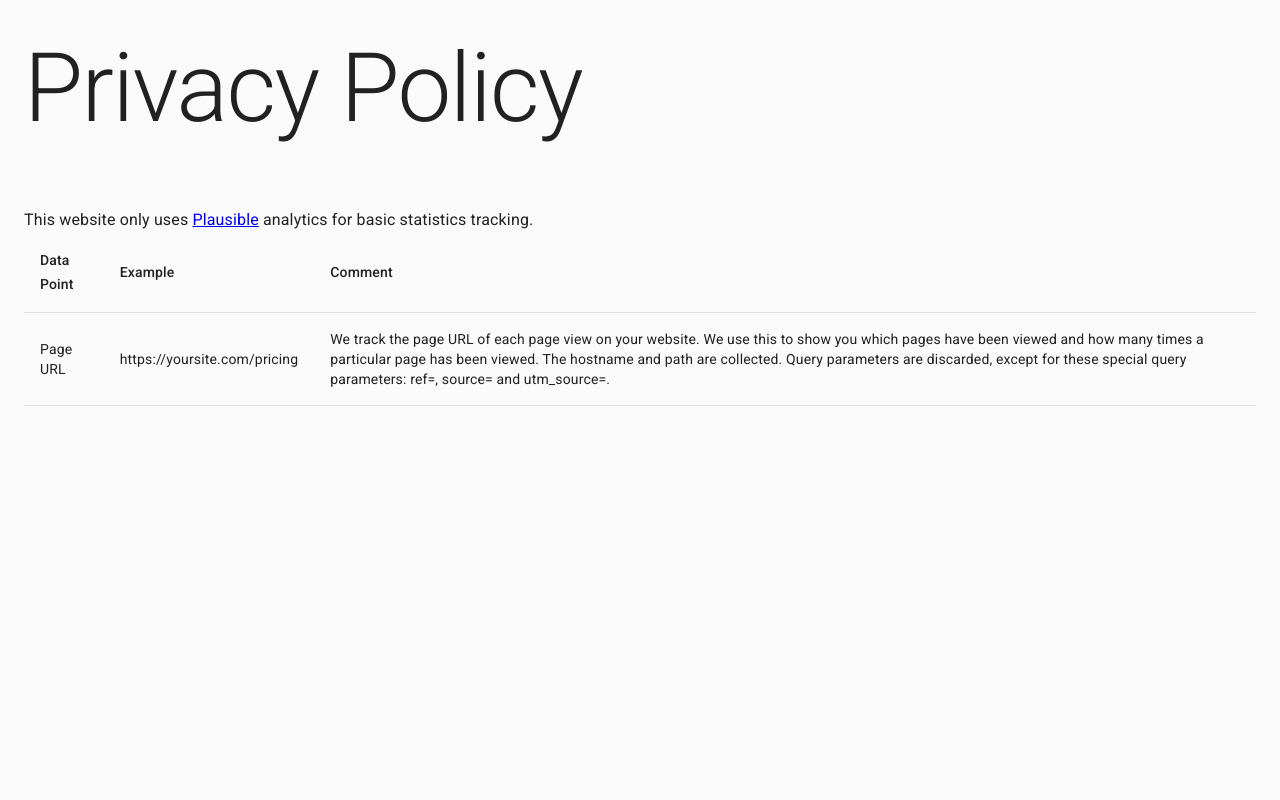
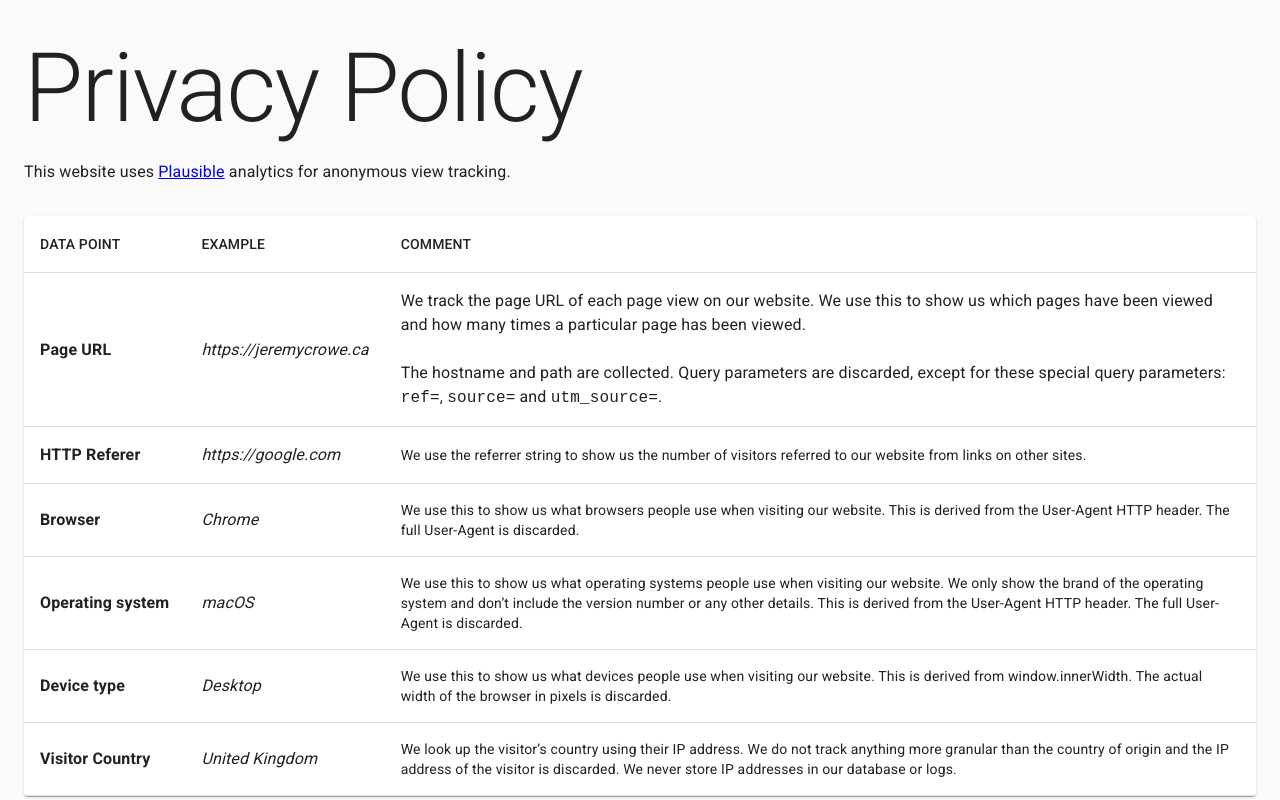
Before and after one commit to JaCrowe/jeremycrowe, a Next.js app: page /privacy-policy in a window 1280 px wide. Built offline with nearby package versions, Linux system fonts and the light colour scheme.

Commit message:
Add privacy policy

```diff
--- a/pages/privacy-policy.tsx
+++ b/pages/privacy-policy.tsx
@@ -7,41 +7,161 @@ import {
   TableRow,
   TableCell,
   TableBody,
+  makeStyles,
+  Card,
+  useTheme,
+  Theme,
 } from '@material-ui/core'
+import { ReactElement } from 'react'
 
-export default function PrivacyPolicy({ allPostsData }) {
+export default function PrivacyPolicy() {
+  const theme = useTheme()
+  const classes = useStyles({ theme })
   return (
     <Layout>
       <Container>
-        <Typography variant="h1" style={{ marginBottom: '64px' }}>
+        <Typography variant="h1" className={classes.title}>
           Privacy Policy
         </Typography>
-        <Typography>
-          This website only uses <a href="https://plausible.io">Plausible</a> analytics for basic
-          statistics tracking.
+        <Typography className={classes.description}>
+          This website uses <a href="https://plausible.io">Plausible</a> analytics for anonymous
+          view tracking.
         </Typography>
-        <Table>
-          <TableHead>
-            <TableRow>
-              <TableCell>Data Point</TableCell>
-              <TableCell>Example</TableCell>
-              <TableCell>Comment</TableCell>
-            </TableRow>
-          </TableHead>
-          <TableBody>
-            <TableRow>
-              <TableCell>Page URL</TableCell>
-              <TableCell>https://yoursite.com/pricing</TableCell>
-              <TableCell>
-                We track the page URL of each page view on your website. We use this to show you
-                which pages have been viewed and how many times a particular page has been viewed.
-                The hostname and path are collected. Query parameters are discarded, except for
-                these special query parameters: ref=, source= and utm_source=.
-              </TableCell>
-            </TableRow>
-          </TableBody>
-        </Table>
+        <PrivacyItemTable />
       </Container>
     </Layout>
   )
 }
+
+const PrivacyItemTable = () => {
+  const theme = useTheme()
+  const classes = useStyles({ theme })
+  return (
+    <Card>
+      <Table>
+        <TableHead>
+          <TableRow>
+            <TableCell className={classes.th}>Data Point</TableCell>
+            <TableCell className={classes.th}>Example</TableCell>
+            <TableCell className={classes.th}>Comment</TableCell>
+          </TableRow>
+        </TableHead>
+        <TableBody>
+          {privacyItems.map(({ dataPoint, example, comment }) => (
+            <TableRow key={dataPoint}>
+              <TableCell>
+                <Typography className={classes.dataPoint}>{dataPoint}</Typography>
+              </TableCell>
+              <TableCell>
+                <Typography className={classes.example}>{example}</Typography>
+              </TableCell>
+              <TableCell>{comment}</TableCell>
+            </TableRow>
+          ))}
+        </TableBody>
+      </Table>
+    </Card>
+  )
+}
+
+type privacyItem = {
+  dataPoint: string
+  example: string
+  comment: ReactElement
+}
+
+const privacyItems: privacyItem[] = [
+  {
+    dataPoint: 'Page URL',
+    example: 'https://jeremycrowe.ca',
+    comment: (
+      <Typography>
+        We track the page URL of each page view on our website. We use this to show us which pages
+        have been viewed and how many times a particular page has been viewed. <br />
+        <br />
+        The hostname and path are collected. Query parameters are discarded, except for these
+        special query parameters: <code>ref=</code>, <code>source=</code> and{' '}
+        <code>utm_source=</code>.
+      </Typography>
+    ),
+  },
+  {
+    dataPoint: 'HTTP Referer',
+    example: 'https://google.com',
+    comment: (
+      <>
+        We use the referrer string to show us the number of visitors referred to our website from
+        links on other sites.
+      </>
+    ),
+  },
+  {
+    dataPoint: 'Browser',
+    example: 'Chrome',
+    comment: (
+      <>
+        We use this to show us what browsers people use when visiting our website. This is derived
+        from the User-Agent HTTP header. The full User-Agent is discarded.
+      </>
+    ),
+  },
+  {
+    dataPoint: 'Operating system',
+    example: 'macOS',
+    comment: (
+      <>
+        We use this to show us what operating systems people use when visiting our website. We only
+        show the brand of the operating system and don’t include the version number or any other
+        details. This is derived from the User-Agent HTTP header. The full User-Agent is discarded.
+      </>
+    ),
+  },
+  {
+    dataPoint: 'Device type',
+    example: 'Desktop',
+    comment: (
+      <>
+        We use this to show us what devices people use when visiting our website. This is derived
+        from window.innerWidth. The actual width of the browser in pixels is discarded.
+      </>
+    ),
+  },
+  {
+    dataPoint: 'Visitor Country',
+    example: 'United Kingdom	',
+    comment: (
+      <>
+        We look up the visitor’s country using their IP address. We do not track anything more
+        granular than the country of origin and the IP address of the visitor is discarded. We never
+        store IP addresses in our database or logs.
+      </>
+    ),
+  },
+]
+
+const useStyles = makeStyles({
+  title: { marginBottom: '16px' },
+  description: {
+    marginBottom: '32px',
+  },
+  th: {
+    whiteSpace: 'nowrap',
+    textTransform: 'uppercase',
+  },
+  dataPoint: ({ theme }: { theme: Theme }) => {
+    return {
+      fontWeight: 600,
+      [theme.breakpoints.up('sm')]: {
+        whiteSpace: 'nowrap',
+      },
+    }
+  },
+  example: ({ theme }: { theme: Theme }) => {
+    return {
+      fontStyle: 'italic',
+      [theme.breakpoints.up('sm')]: {
+        whiteSpace: 'nowrap',
+      },
+    }
+  },
+})
```
Also changed, not shown: tsconfig.json (+0 -13 lines).
